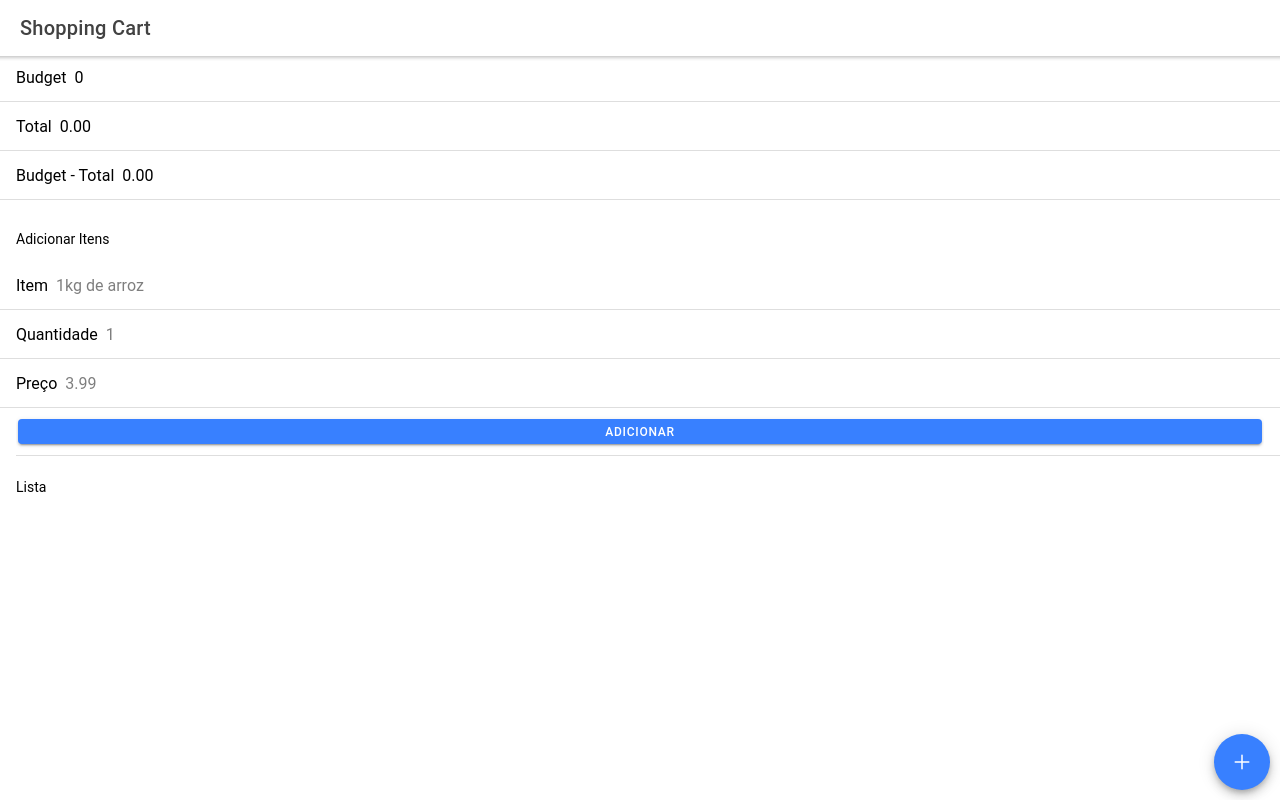
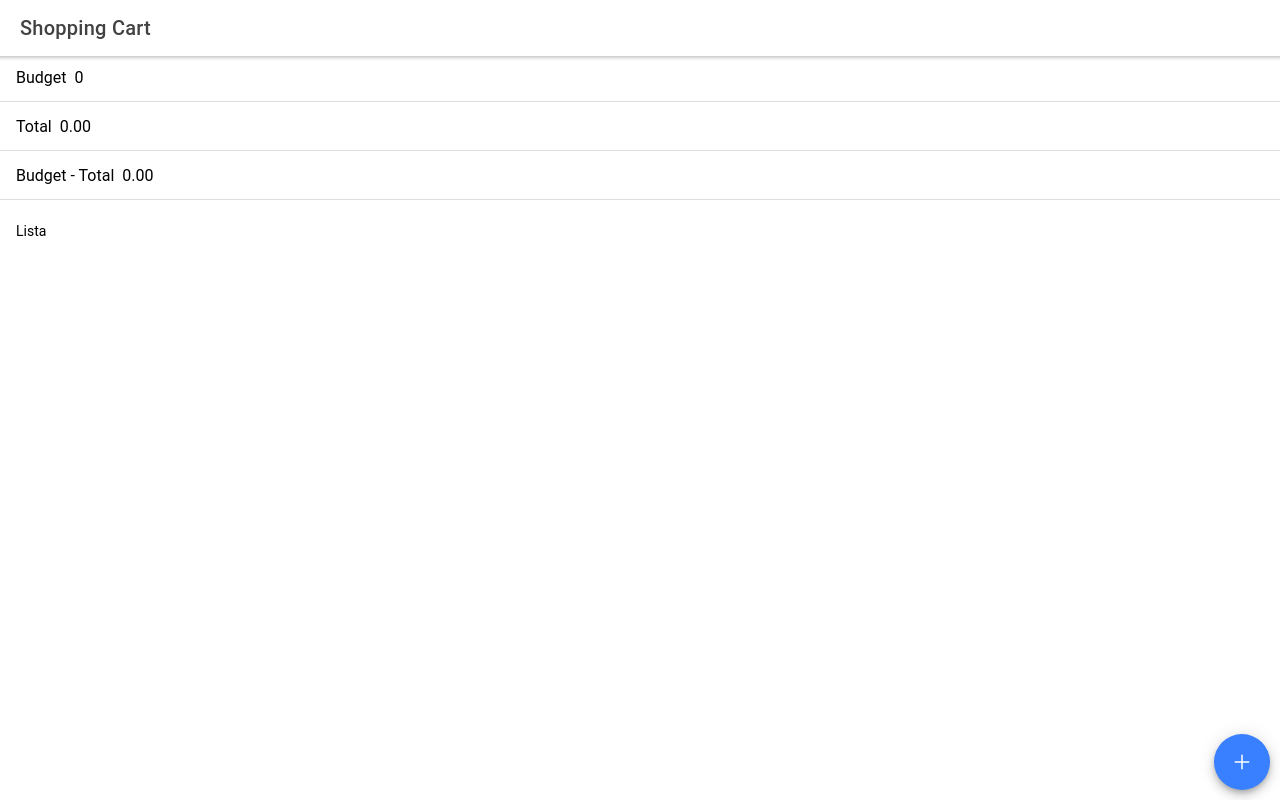
Before and after one commit to Jefferson227/shopping-cart, a React (Create React App) app: page /home in a window 1280 px wide. Built offline with nearby package versions, Linux system fonts and the light colour scheme.

Commit message:
Move input actions to AddItem component

```diff
--- a/src/components/AddItem/AddItem.tsx
+++ b/src/components/AddItem/AddItem.tsx
@@ -19,9 +19,19 @@ import { useEffect, useRef, useState } from 'react';
 
 interface AddItemProps {
   page: React.MutableRefObject<undefined>;
+  itemName: React.MutableRefObject<HTMLIonInputElement | null>;
+  itemPrice: React.MutableRefObject<HTMLIonInputElement | null>;
+  itemQuantity: React.MutableRefObject<HTMLIonInputElement | null>;
+  addItem: () => void;
 }
 
-const AddItem: React.FC<AddItemProps> = ({ page }) => {
+const AddItem: React.FC<AddItemProps> = ({
+  page,
+  itemName,
+  itemPrice,
+  itemQuantity,
+  addItem,
+}) => {
   const modal = useRef<HTMLIonModalElement>(null);
 
   const [canDismiss, setCanDismiss] = useState(false);
@@ -40,6 +50,11 @@ const AddItem: React.FC<AddItemProps> = ({ page }) => {
   function forceDismiss() {
     setCanDismiss(true);
     setTimeout(() => dismiss(), 0);
+  }
+
+  function addItemAndDismiss() {
+    addItem();
+    dismiss();
   }
 
   return (
@@ -62,7 +77,7 @@ const AddItem: React.FC<AddItemProps> = ({ page }) => {
         <IonContent>
           <IonItem>
             <IonLabel>Item</IonLabel>
-            <IonInput placeholder="1kg de arroz"></IonInput>
+            <IonInput placeholder="1kg de arroz" ref={itemName}></IonInput>
           </IonItem>
 
           <IonItem>
@@ -71,6 +86,7 @@ const AddItem: React.FC<AddItemProps> = ({ page }) => {
               placeholder="1"
               type="number"
               inputMode="decimal"
+              ref={itemQuantity}
             ></IonInput>
           </IonItem>
 
@@ -80,6 +96,7 @@ const AddItem: React.FC<AddItemProps> = ({ page }) => {
               placeholder="3.99"
               type="number"
               inputMode="decimal"
+              ref={itemPrice}
             ></IonInput>
           </IonItem>
 
@@ -95,7 +112,7 @@ const AddItem: React.FC<AddItemProps> = ({ page }) => {
             ></IonCheckbox>
           </IonItem>
 
-          <IonButton expand="full" onClick={() => dismiss()}>
+          <IonButton expand="full" onClick={() => addItemAndDismiss()}>
             {canDismiss ? 'Adicionar e fechar' : 'Adicionar'}
           </IonButton>
         </IonContent>
--- a/src/components/ShoppingCart/ShoppingCart.tsx
+++ b/src/components/ShoppingCart/ShoppingCart.tsx
@@ -110,44 +110,13 @@ const ShoppingCart = () => {
         </IonItem>
       </IonList>
 
-      <IonList>
-        <IonListHeader>
-          <IonLabel>Adicionar Itens</IonLabel>
-        </IonListHeader>
-
-        <IonItem>
-          <IonLabel>Item</IonLabel>
-          <IonInput placeholder="1kg de arroz" ref={itemName}></IonInput>
-        </IonItem>
-
-        <IonItem>
-          <IonLabel>Quantidade</IonLabel>
-          <IonInput
-            placeholder="1"
-            type="number"
-            inputMode="decimal"
-            ref={itemQuantity}
-          ></IonInput>
-        </IonItem>
-
-        <IonItem>
-          <IonLabel>Preço</IonLabel>
-          <IonInput
-            placeholder="3.99"
-            type="number"
-            inputMode="decimal"
-            ref={itemPrice}
-          ></IonInput>
-        </IonItem>
-
-        <IonItem>
-          <IonButton style={{ width: '100%' }} onClick={addItem}>
-            Adicionar
-          </IonButton>
-        </IonItem>
-      </IonList>
-
-      <AddItem page={page} />
+      <AddItem
+        page={page}
+        itemName={itemName}
+        itemQuantity={itemQuantity}
+        itemPrice={itemPrice}
+        addItem={addItem}
+      />
 
       <ItemList items={items} deleteItem={deleteItem} />
     </IonPage>
```
